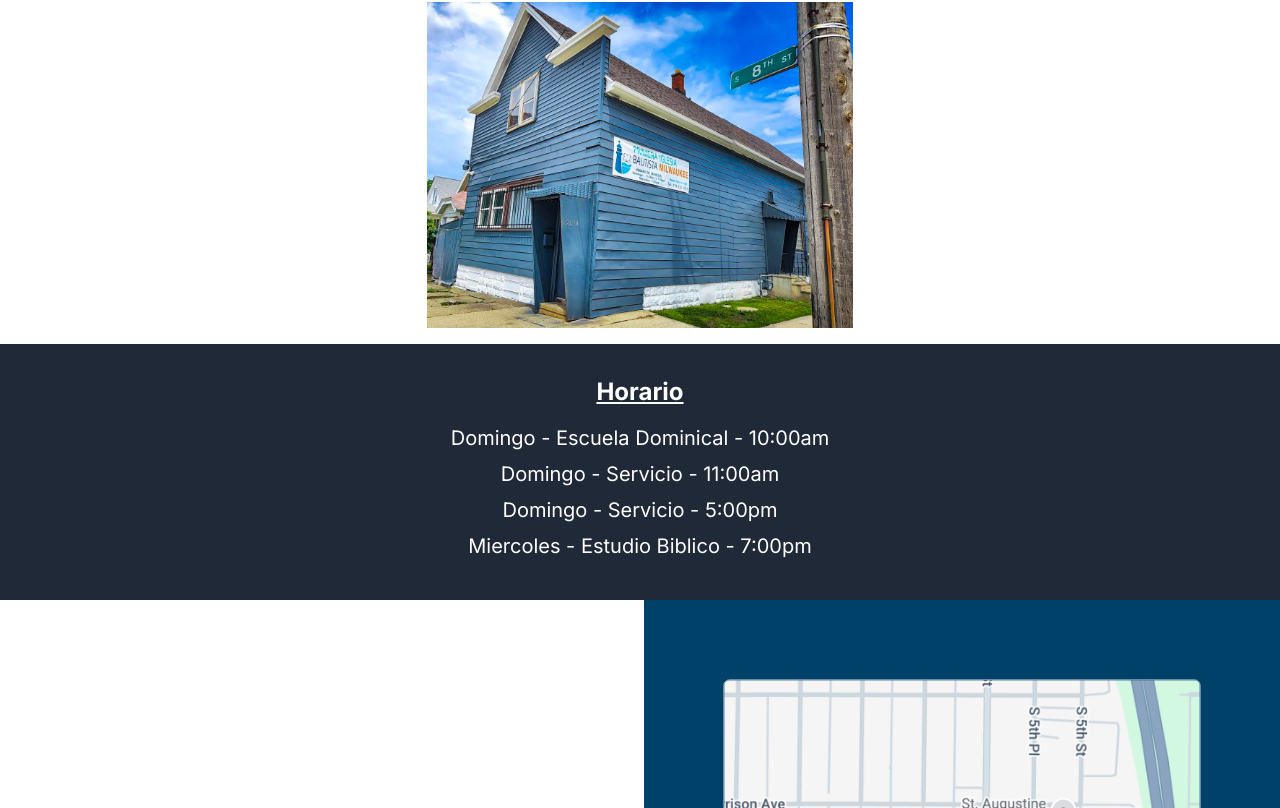
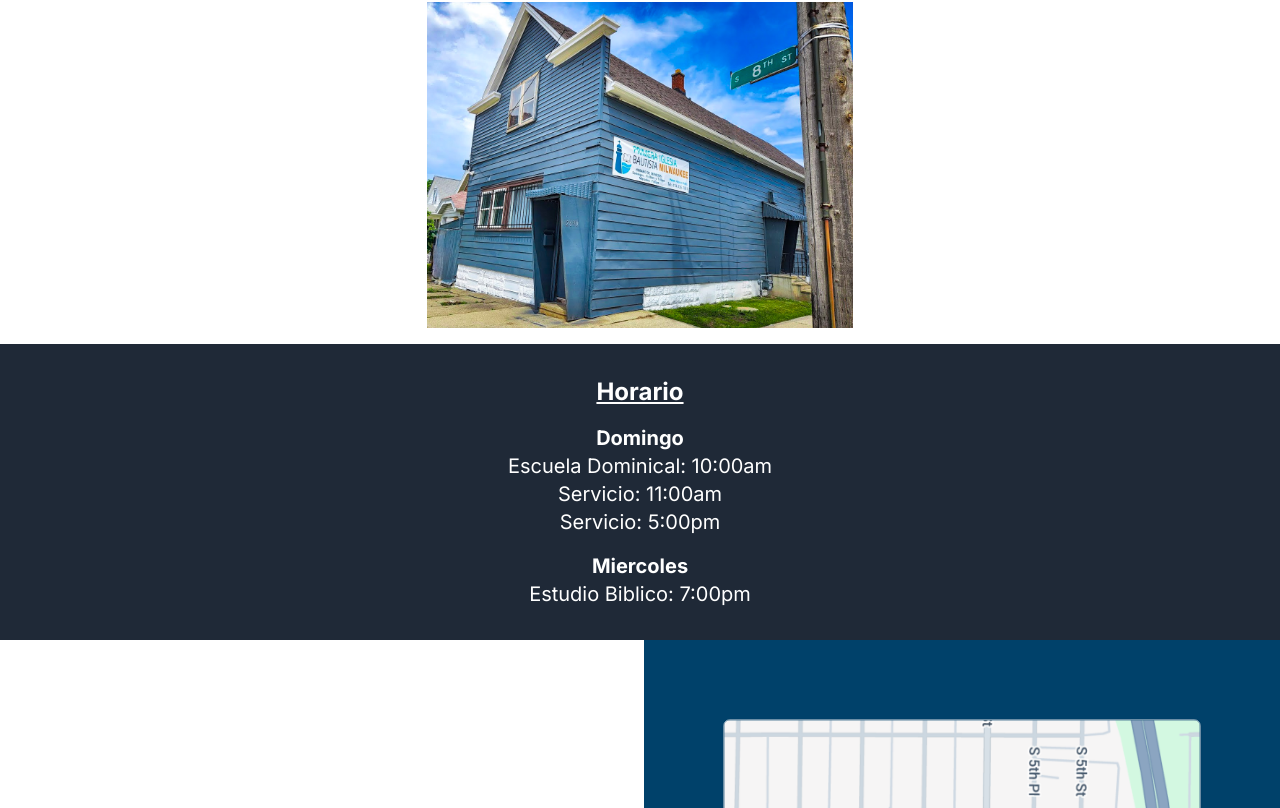
Before and after one commit to ed-robles/iglesiamke, a Next.js app: page / in a window 1280 px wide. Shown: the part 378-1186 px from the top of the page. Built offline with nearby package versions, Linux system fonts and the light colour scheme.

Commit message:
Refactor schedule section in Home component for improved structure and readability

```diff
--- a/app/page.tsx
+++ b/app/page.tsx
@@ -10,11 +10,17 @@ export default function Home() {
       <HeroSection />
 
       <div className="text-lg lg:text-xl text-center text-white bg-gray-800 p-8 w-full mx-auto">
-        <h2 className="font-bold underline text-2xl mb-4">Horario</h2>
-        <p className="mb-2">Domingo - Escuela Dominical - 10:00am</p>
-        <p className="mb-2">Domingo - Servicio - 11:00am</p>
-        <p className="mb-2">Domingo - Servicio - 5:00pm</p>
-        <p className="mb-2">Miercoles - Estudio Biblico - 7:00pm</p>
+        <h1 className="font-bold underline text-2xl mb-4">Horario</h1>
+        <h2 className="mb-2">
+          <span className="font-bold">Domingo</span>
+          <p>Escuela Dominical: 10:00am</p>
+          <p>Servicio: 11:00am</p>
+          <p>Servicio: 5:00pm</p>
+        </h2>
+        <h2 className="mt-4">
+          <span className="font-bold">Miercoles</span>
+          <p>Estudio Biblico: 7:00pm</p>
+        </h2>
       </div>
 
       <Banner />
```
